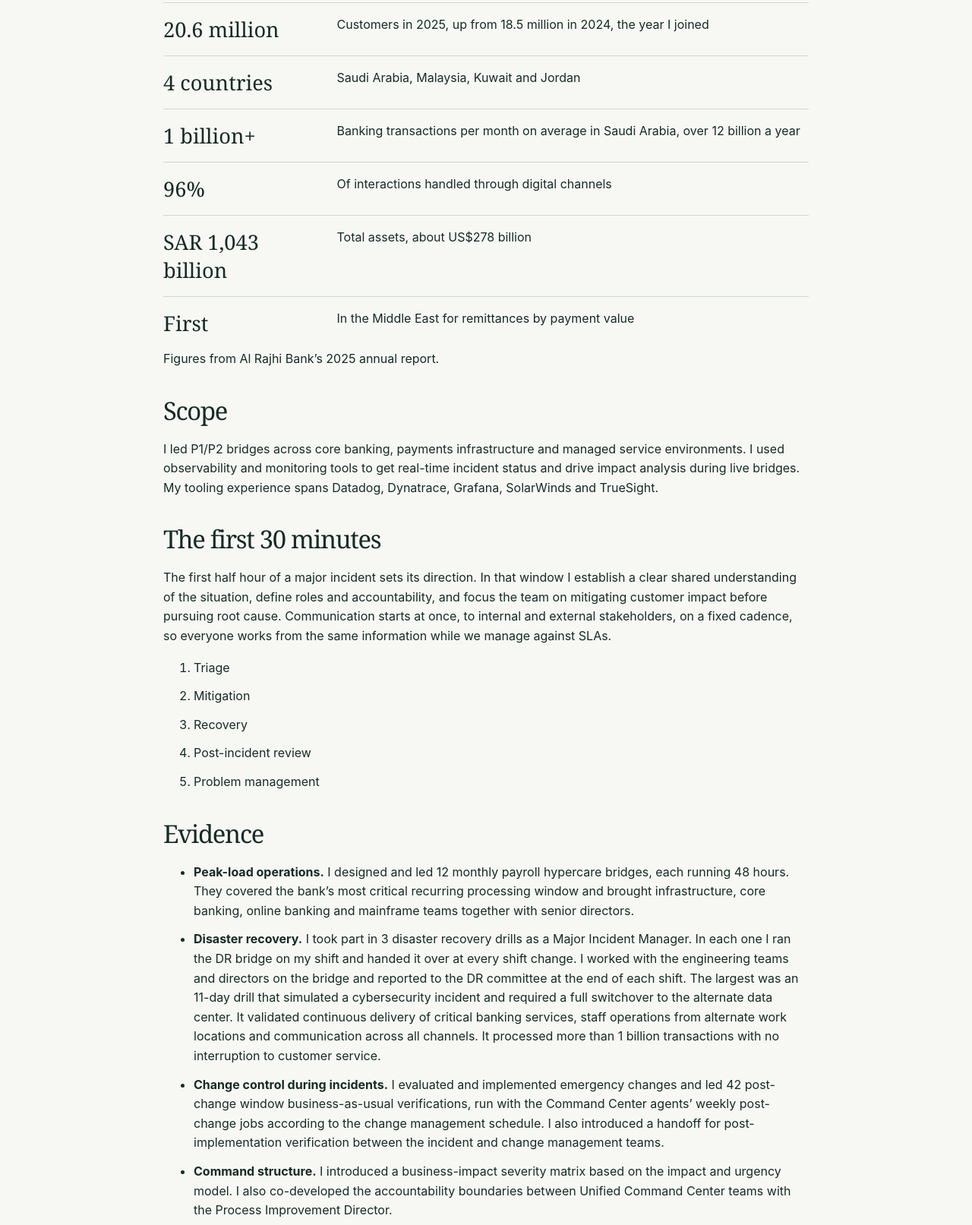
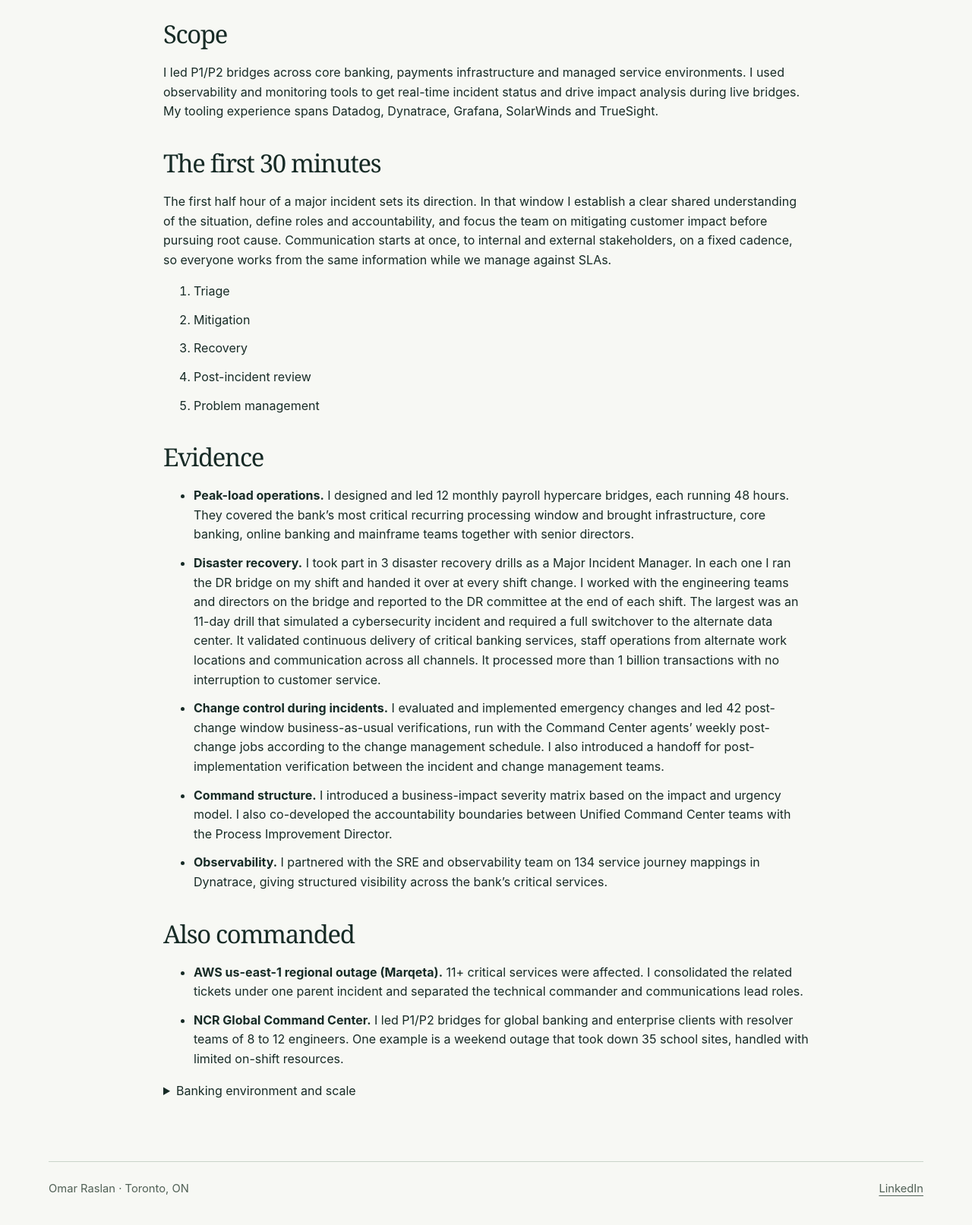
Before and after one commit to omartraslan/portfolio, a plain HTML site: page command.html in a window 1280 px wide. Shown: the part 447-2060 px from the top of the page at 76% size. Drawn offline with Linux system fonts and the light colour scheme.

Commit message:
Improve readability of portfolio evidence and work samples

```diff
--- a/command.html
+++ b/command.html
@@ -1,11 +1,4 @@
 <!doctype html><html lang="en"><head><meta charset="utf-8"><meta name="viewport" content="width=device-width,initial-scale=1"><title>Major incident command | Omar Raslan</title><link rel="stylesheet" href="style.css"></head><body><a class="skip" href="#main">Skip to content</a><header><div class="frame bar"><a class="brand" href="index.html"><b>OR</b> Omar Raslan</a><nav><a href="index.html#work">Portfolio</a><a href="mailto:omartraslan@gmail.com">Email Omar</a></nav></div></header><main id="main" class="frame"><div class="detail"><a class="back" href="index.html#work">Back to portfolio</a><p class="eyebrow">Response in practice</p><h1>Major incident command</h1><div class="toc"><a href="#the-first-30-minutes">The first 30 minutes</a><a href="#evidence">Response examples</a><a href="#also-commanded">Other incidents</a></div><p>Senior Major Incident &amp; Problem Manager at the Al Rajhi Bank IT Command Center, delivered through Cisco managed services, July 2024 to July 2025. Al Rajhi Bank is the world’s largest Islamic bank and ranks first in Saudi Arabia by customers and total financing. The IT Command Center ran 24/7/365.</p>
-<div class="fact"><strong>20.6 million</strong><p>Customers in 2025, up from 18.5 million in 2024, the year I joined</p></div>
-<div class="fact"><strong>4 countries</strong><p>Saudi Arabia, Malaysia, Kuwait and Jordan</p></div>
-<div class="fact"><strong>1 billion+</strong><p>Banking transactions per month on average in Saudi Arabia, over 12 billion a year</p></div>
-<div class="fact"><strong>96%</strong><p>Of interactions handled through digital channels</p></div>
-<div class="fact"><strong>SAR 1,043 billion</strong><p>Total assets, about US$278 billion</p></div>
-<div class="fact"><strong>First</strong><p>In the Middle East for remittances by payment value</p></div>
-<p>Figures from Al Rajhi Bank’s 2025 annual report.</p>
 <h2 id="scope">Scope</h2>
 <p>I led P1/P2 bridges across core banking, payments infrastructure and managed service environments. I used observability and monitoring tools to get real-time incident status and drive impact analysis during live bridges. My tooling experience spans Datadog, Dynatrace, Grafana, SolarWinds and TrueSight.</p>
 <h2 id="the-first-30-minutes">The first 30 minutes</h2>
@@ -30,4 +23,11 @@
 <li><strong>AWS us-east-1 regional outage (Marqeta).</strong> 11+ critical services were affected. I consolidated the related tickets under one parent incident and separated the technical commander and communications lead roles.</li>
 <li><strong>NCR Global Command Center.</strong> I led P1/P2 bridges for global banking and enterprise clients with resolver teams of 8 to 12 engineers. One example is a weekend outage that took down 35 school sites, handled with limited on-shift resources.</li>
 </ul>
-</div></main><footer class="frame"><span>Omar Raslan · Toronto, ON</span><a href="https://www.linkedin.com/in/omartraslan">LinkedIn</a></footer></body></html>
+<details class="context"><summary>Banking environment and scale</summary><div class="fact"><strong>20.6 million</strong><p>Customers in 2025, up from 18.5 million in 2024, the year I joined</p></div>
+<div class="fact"><strong>4 countries</strong><p>Saudi Arabia, Malaysia, Kuwait and Jordan</p></div>
+<div class="fact"><strong>1 billion+</strong><p>Banking transactions per month on average in Saudi Arabia, over 12 billion a year</p></div>
+<div class="fact"><strong>96%</strong><p>Of interactions handled through digital channels</p></div>
+<div class="fact"><strong>SAR 1,043 billion</strong><p>Total assets, about US$278 billion</p></div>
+<div class="fact"><strong>First</strong><p>In the Middle East for remittances by payment value</p></div>
+<p>Figures from Al Rajhi Bank’s 2025 annual report.</p>
+</details></div></main><footer class="frame"><span>Omar Raslan · Toronto, ON</span><a href="https://www.linkedin.com/in/omartraslan">LinkedIn</a></footer></body></html>
```
